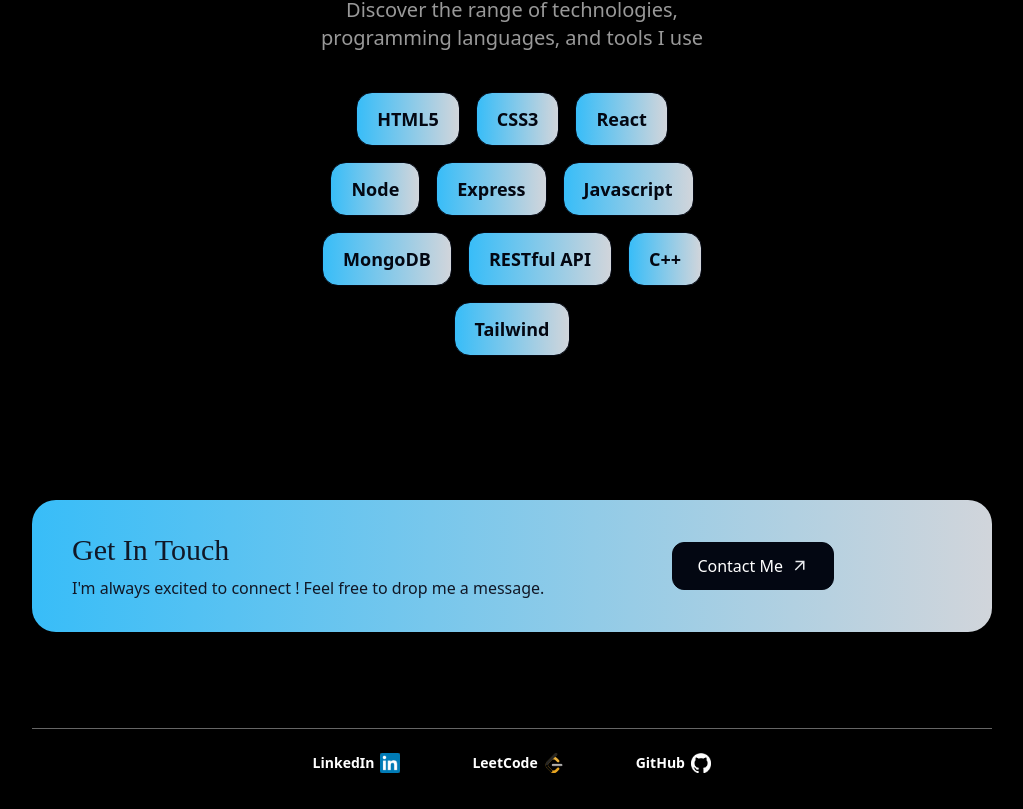
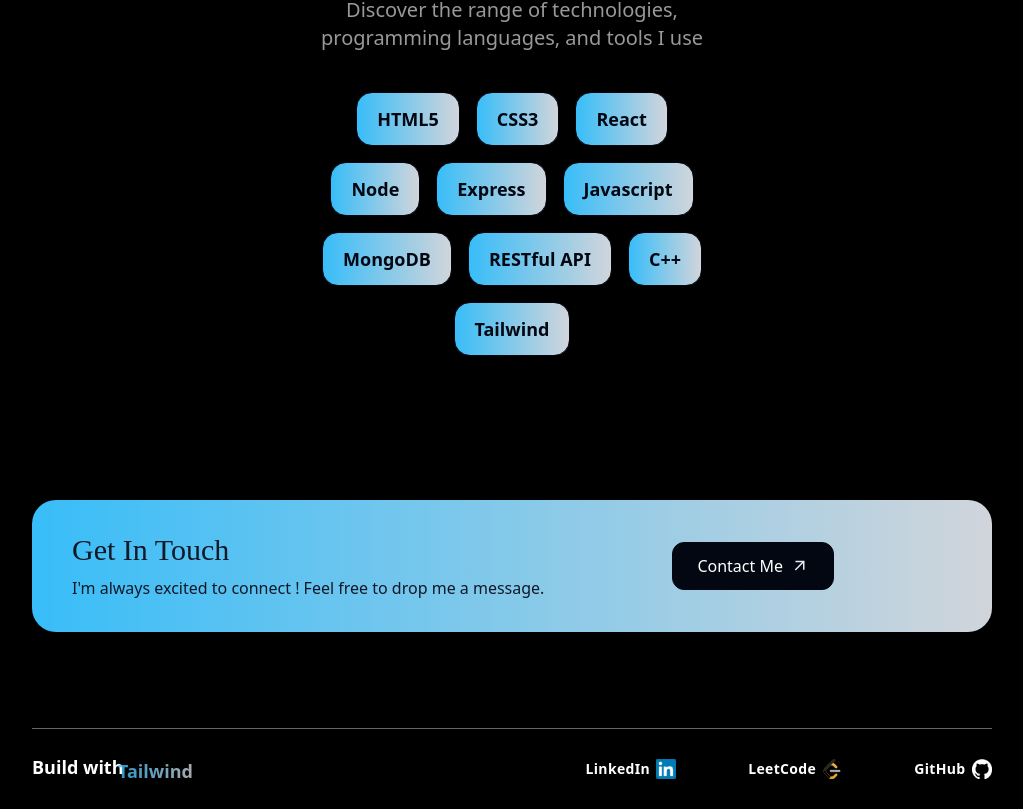
Before and after one commit to KaranYadav11/personal, a React (Vite) app: page / in a window 1280 px wide. Shown: the part 4004-4813 px from the top of the page, without its empty margins (128-1151 px from the left). Built offline with nearby package versions, Linux system fonts and the light colour scheme; a web font is replaced by a local one.

Commit message:
Updated animation

```diff
--- /dev/null
+++ b/src/components/Text.jsx
@@ -0,0 +1,42 @@
+import { useState, useEffect } from "react";
+import { motion, AnimatePresence } from "framer-motion";
+
+// eslint-disable-next-line react/prop-types
+const Text = ({ texts }) => {
+  const [currentIndex, setCurrentIndex] = useState(0);
+
+  useEffect(() => {
+    const interval = setInterval(() => {
+      // eslint-disable-next-line react/prop-types
+      setCurrentIndex((prevIndex) => (prevIndex + 1) % texts.length);
+    }, 2000); // Change text every 2 seconds
+
+    return () => clearInterval(interval);
+    // eslint-disable-next-line react/prop-types
+  }, [texts.length]);
+
+  return (
+    <div className="relative inline-block w-[40px] text-center bg-pink-600">
+      <AnimatePresence mode="wait">
+        <motion.span
+          key={texts[currentIndex]}
+          initial={{ opacity: 0, y: 15 }}
+          animate={{ opacity: 1, y: 0 }}
+          exit={{ opacity: 0, y: -15 }}
+          transition={{
+            duration: 0.4,
+            type: "spring",
+            mass: 0.2,
+            damping: 30,
+            stiffness: 400,
+          }}
+          className="select-none absolute bottom-0 left-1 bg-orange-600 left- bg-gradient-to-r from-sky-400 to-gray-300  bg-clip-text text-transparent font-bold text-lg tracking-normal"
+        >
+          {texts[currentIndex]}
+        </motion.span>
+      </AnimatePresence>
+    </div>
+  );
+};
+
+export default Text;
--- a/src/pages/Footer.jsx
+++ b/src/pages/Footer.jsx
@@ -2,6 +2,7 @@ import Leetcode from "../images/leetcode.png";
 import { motion } from "framer-motion";
 import In from "../images/in.png";
 import Github from "../images/github.png";
+import Text from "../components/Text";
 const footerLinks = [
   {
     title: "LinkedIn",
@@ -19,17 +20,24 @@ const footerLinks = [
     img: Github,
   },
 ];
-
+// const text1 = ["Powered", "Styled"];
+const text2 = ["React", "Tailwind"];
 function Footer() {
   return (
-    <footer className="m-0">
+    <footer className="m-0 ">
+      {/* <Text /> */}
       <div className="container">
-        <div className="border-t border-white/40 gap-8 py-6 text-sm flex flex-col  md:flex-row md:justify-center items-center">
-          {/* <div className="text-white/40">&copy; 2024 All Rights Reserved.</div> */}
+        <div className="border-t border-white/40 gap-8 py-6 text-sm flex flex-col  md:flex-row md:justify-between items-center">
+          <div className="text-white pb-1 items-center ml-[100px] md:ml-0 justify-right  min-w-[250px] relative font-semibold text-lg flex flex-row gap-1 ">
+            <span className="select-none">Build with</span>
+            <span className="absolute inset-y-2 select-none inset-x-[82px]">
+              <Text texts={text2} />
+            </span>
+          </div>
           <nav className="flex flex-col md:flex-row items-center gap-8 md:space-x-10">
             {footerLinks.map((links) => (
               <motion.a
-                className="inline-flex items-center gap-1.5"
+                className="inline-flex items-center gap-1.5 tracking-wide"
                 href={links.href}
                 key={links.title}
                 target="_blank" // Open link in new tab
```
